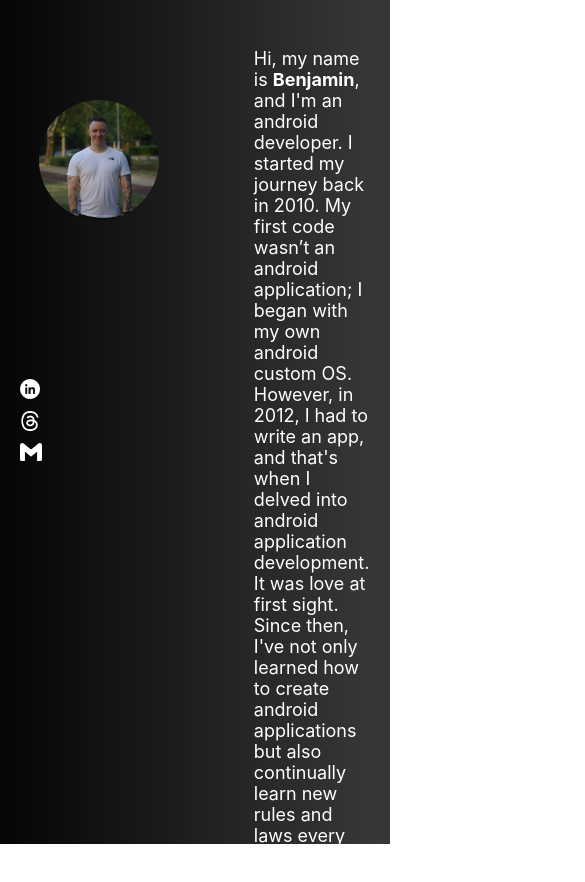
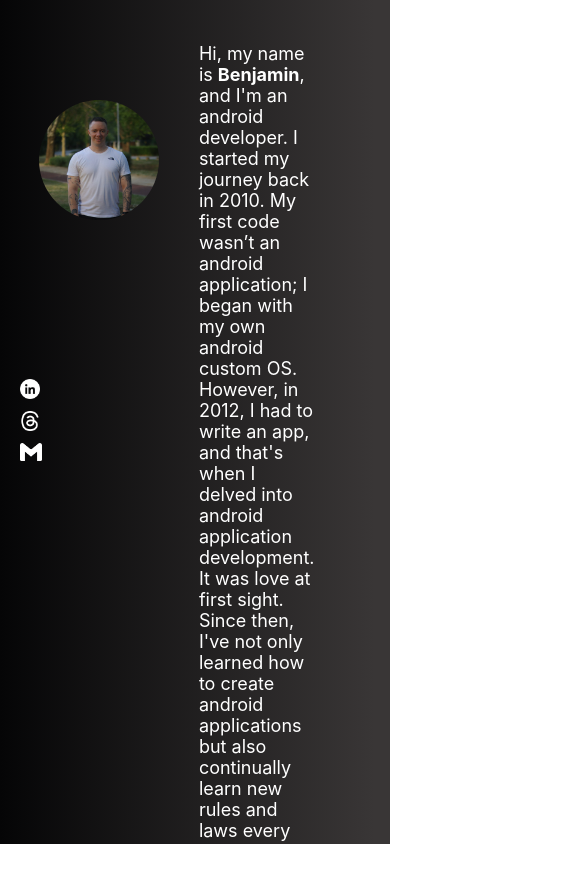
Before and after one commit to Bbeniful/personal_website, a React (Create React App) app: page / in a window 390 px wide. Shown: the top 882 px of the page, 585 px wide, since content can reach past the window. Built offline with nearby package versions, Linux system fonts and the light colour scheme.

Commit message:
add new icon

```diff
--- a/src/App.js
+++ b/src/App.js
@@ -1,4 +1,4 @@
-import logo from './logo.svg';
+import logo from './assets/app_logo.png';
 import './style/App.css';
 import './style/main_style.css';
 import './style/elements_style.css'
--- a/src/style/main_style.css
+++ b/src/style/main_style.css
@@ -105,6 +105,59 @@
     margin-right: 5px;
   }
 
+  .personal-details {
+  max-width: 800px; /* Set a maximum width */
+  margin: 0 auto; /* Center the content horizontally */
+  padding: 0px;
+}
+
+.personal-details h2 {
+  margin-bottom: 10px;
+}
+
+.personal-details ul {
+  list-style: none;
+  padding: 0;
+}
+
+.personal-details li {
+  margin-bottom: 8px;
+}
+
+.personal-details li strong {
+  margin-right: 5px;
+}
+
+  /* Media query for smaller screens */
+@media (max-width: 768px) {
+  .personal-details {
+    padding: 10px;
+  }
+
+  .personal-details h2 {
+    font-size: 24px; /* Adjust font size for smaller screens */
+  }
+
+  .personal-details li {
+    font-size: 14px; /* Adjust font size for list items */
+  }
+}
+
+/* Media query for mobile screens */
+@media (max-width: 480px) {
+  .personal-details {
+    padding: 5px;
+  }
+
+  .personal-details h2 {
+    font-size: 20px; /* Adjust font size for smaller screens */
+  }
+
+  .personal-details li {
+    font-size: 12px; /* Adjust font size for list items */
+  }
+}
+
 
   .image-container {
     margin-top: 5rem;
```
Also changed, not shown: public/app_logo.png (added), public/manifest.json, src/assets/app_logo.png (added).
